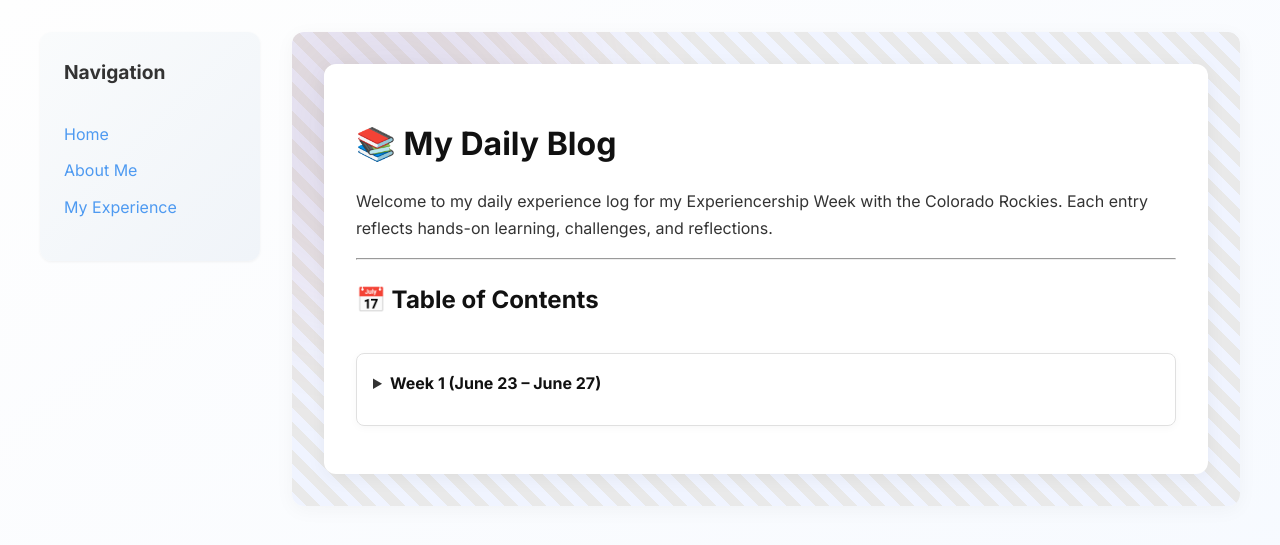
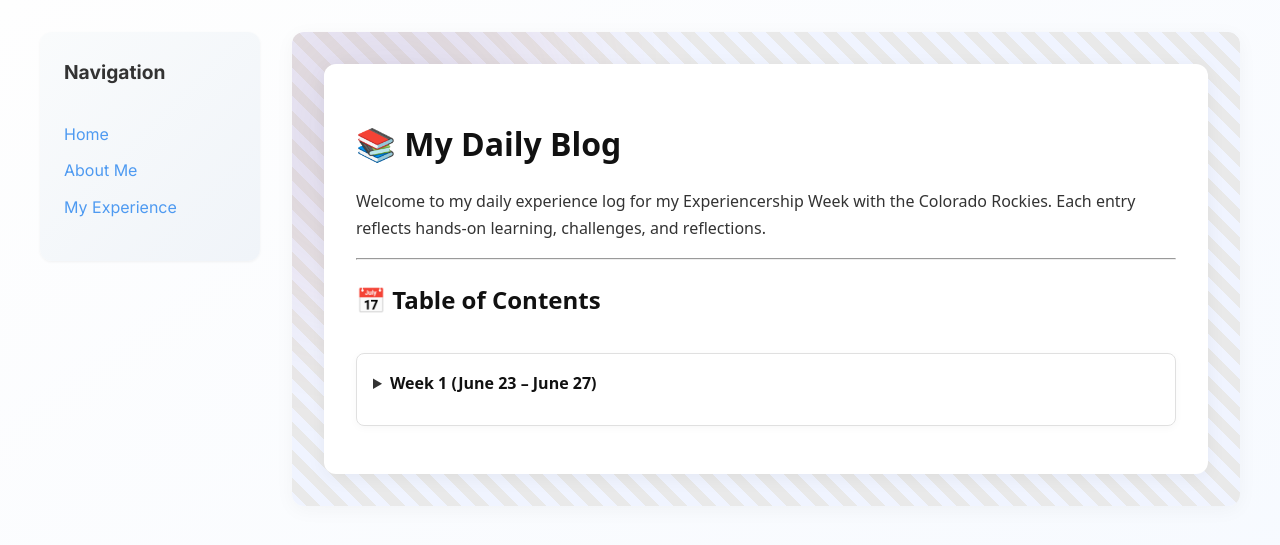
Before and after one commit to wagbeve/wagbeve.github.io, a Jekyll site: the page built from pages/my-blog.md, in a window 1280 px wide. Shown: the top 545 px of the page. Built offline with Jekyll 4.4.1, drawn with Linux system fonts in a browser that asks for light colours.

Commit message:
Update jekyll-theme-minimal.scss

```diff
--- a/_sass/jekyll-theme-minimal.scss
+++ b/_sass/jekyll-theme-minimal.scss
@@ -232,3 +232,11 @@
 //     padding: 1rem;
 //   }
 // }
+
+.blog-post,
+.blog-post p,
+.blog-post li,
+.blog-post .post-section,
+.post-content {
+  font-family: 'Noto Sans', Arial, sans-serif !important;
+}
```
